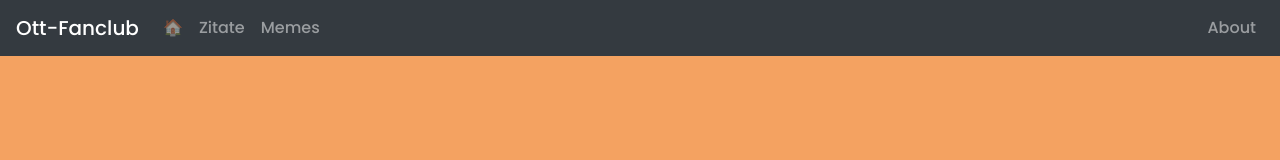
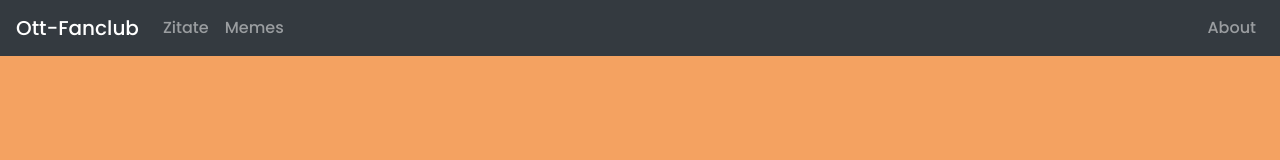
Before and after one commit to ottx96/ott-fan-club, a React (Create React App) app: page / in a window 1280 px wide. Shown: the top 160 px of the page. Built offline with nearby package versions, Linux system fonts and the light colour scheme.

Commit message:
changed navbar layout

```diff
--- a/src/components/navigation/Navbar.js
+++ b/src/components/navigation/Navbar.js
@@ -10,7 +10,6 @@ export default function NavigationBar() {
             <Navbar.Toggle aria-controls="responsive-navbar-nav" />
             <Navbar.Collapse id="responsive-navbar-nav">
                 <Nav className="mr-auto">
-                    <Nav.Link eventKey={1} href="#/">🏠</Nav.Link>
                     <Nav.Link eventKey={2} href="#quotes">Zitate</Nav.Link>
                     <Nav.Link eventKey={3} href="#memes">Memes</Nav.Link>
                 </Nav>
```
